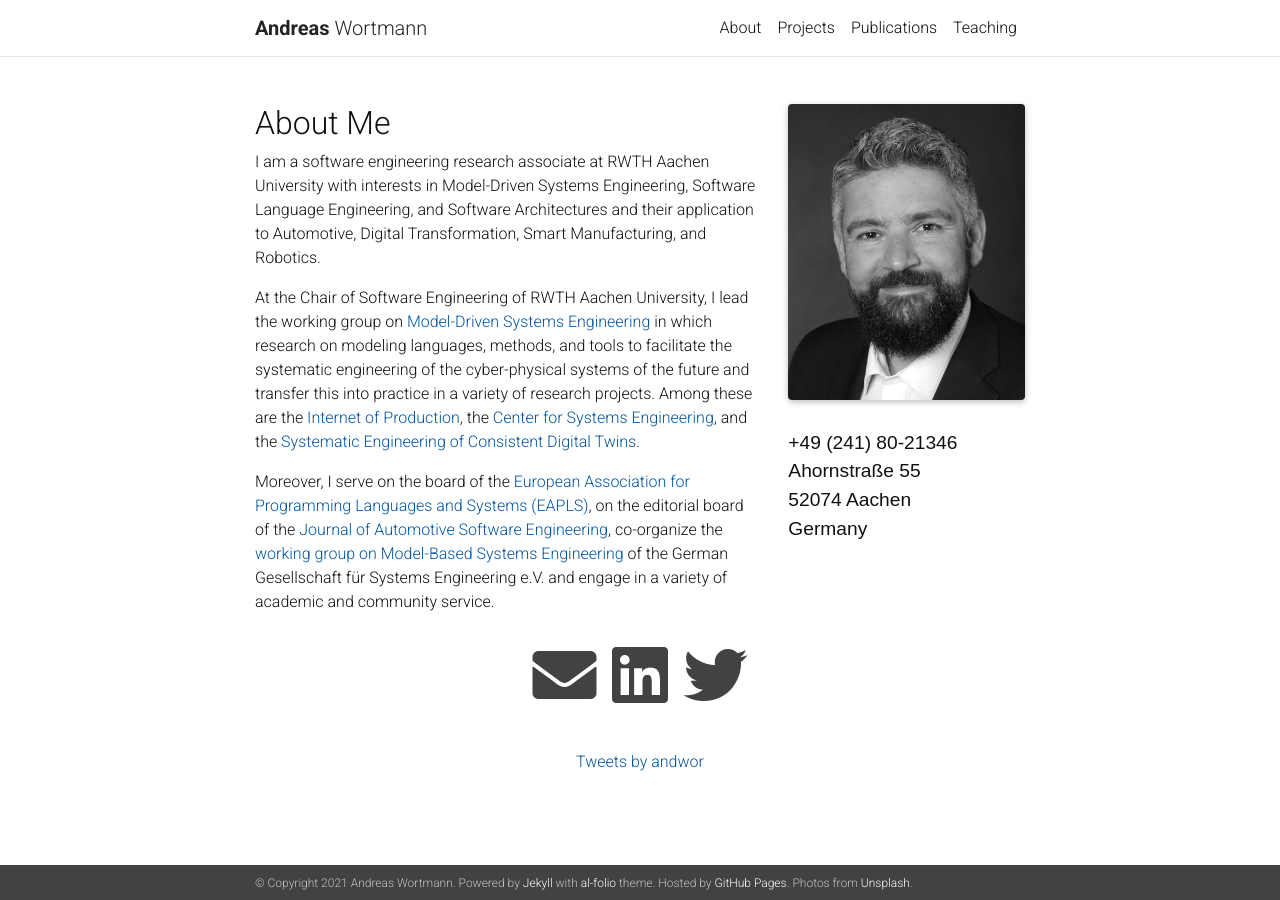
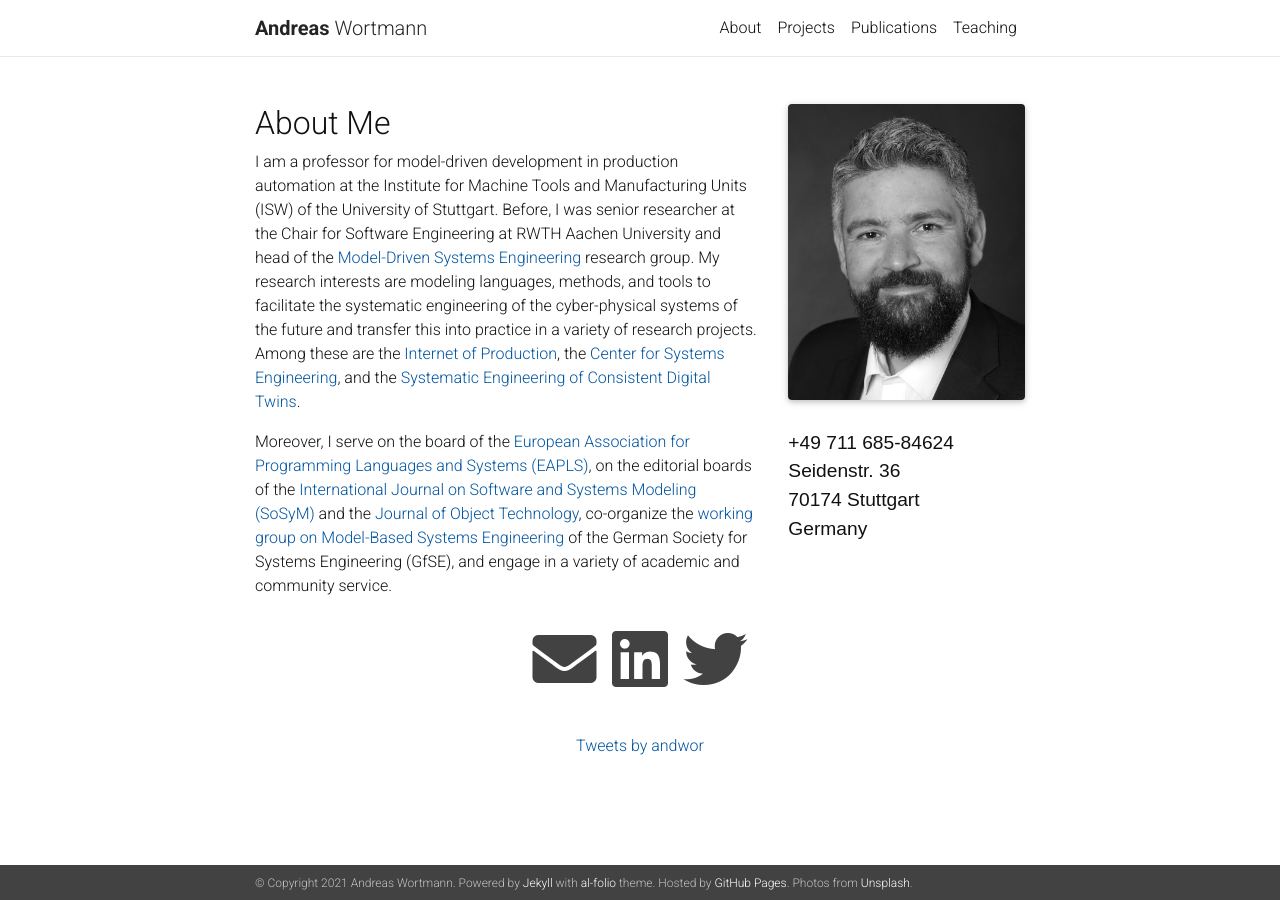
Before and after one commit to awortmann/awortmann.github.io, a Jekyll site: the page built from _pages/about.md, in a window 1280 px wide. Built offline with Jekyll 4.4.1, drawn with Linux system fonts in a browser that asks for light colours; nearby versions of some CDN libraries; comment, search, counter and statistics services are not loaded; a style sheet for code colours, icons or effects is not loaded.

Commit message:
Minor update

```diff
--- a/_pages/about.md
+++ b/_pages/about.md
@@ -2,16 +2,16 @@
 layout: about
 title: About
 permalink: /
-description: <a href="#">Affiliations</a>. Address. Contacts. Moto. Etc.
+description: <a href="#">Affiliations</a>.
 
 profile:
   align: right
   image: prof_pic.jpg
   address: >
     <p>&nbsp;</p>
-    <p>+49 (241) 80-21346</p>
-    <p>Ahornstraße 55</p>
-    <p>52074 Aachen</p>
+    <p>+49 711 685-84624</p>
+    <p>Seidenstr. 36</p>
+    <p>70174 Stuttgart</p>
     <p>Germany</p>
 
 news: false
@@ -20,8 +20,8 @@ social: true
 
 ## About Me
 
-I am a software engineering research associate at RWTH Aachen University with interests in Model-Driven Systems Engineering, Software Language Engineering, and Software Architectures and their application to Automotive, Digital Transformation, Smart Manufacturing, and Robotics.
+I am a professor for model-driven development in production automation at the Institute for Machine Tools and Manufacturing Units (ISW) of the University of Stuttgart. Before, I was senior researcher at the Chair for Software Engineering at RWTH Aachen University and head of the [Model-Driven Systems Engineering](https://www.se-rwth.de/teams/mdse/) research group.
+My research interests are modeling languages, methods, and tools to facilitate the systematic engineering of the cyber-physical systems of the future and transfer this into practice in a variety of research projects.
+Among these are the [Internet of Production](https://www.iop.rwth-aachen.de/cms/~gpfz/Produktionstechnik/?lidx=1), the [Center for Systems Engineering](https://cse.rwth-campus.com/), and the [Systematic Engineering of Consistent Digital Twins](https://www.rwth-aachen.de/go/id/vuc/lidx/1).
 
-At the Chair of Software Engineering of RWTH Aachen University, I lead the working group on [Model-Driven Systems Engineering](https://www.se-rwth.de/teams/mdse/) in which research on modeling languages, methods, and tools to facilitate the systematic engineering of the cyber-physical systems of the future and transfer this into practice in a variety of research projects. Among these are the [Internet of Production](https://www.iop.rwth-aachen.de/cms/~gpfz/Produktionstechnik/?lidx=1), the [Center for Systems Engineering](https://cse.rwth-campus.com/), and the [Systematic Engineering of Consistent Digital Twins](https://www.rwth-aachen.de/go/id/vuc/lidx/1).
-
-Moreover, I serve on the board of the [European Association for Programming Languages and Systems (EAPLS)](https://eapls.org/), on the editorial board of the [Journal of Automotive Software Engineering](https://www.atlantis-press.com/journals/jase), co-organize the [working group on Model-Based Systems Engineering](https://www.gfse.de/arbeitsgruppen.html#tab2-mbse) of the German Gesellschaft für Systems Engineering e.V. and engage in a variety of academic and community service.
+Moreover, I serve on the board of the [European Association for Programming Languages and Systems (EAPLS)](https://eapls.org/), on the editorial boards of the [International Journal on Software and Systems Modeling (SoSyM)](https://sosym.org/) and the [Journal of Object Technology](http://www.jot.fm/), co-organize the [working group on Model-Based Systems Engineering](https://www.gfse.de/arbeitsgruppen.html#tab2-mbse) of the German Society for Systems Engineering (GfSE), and engage in a variety of academic and community service.
```
